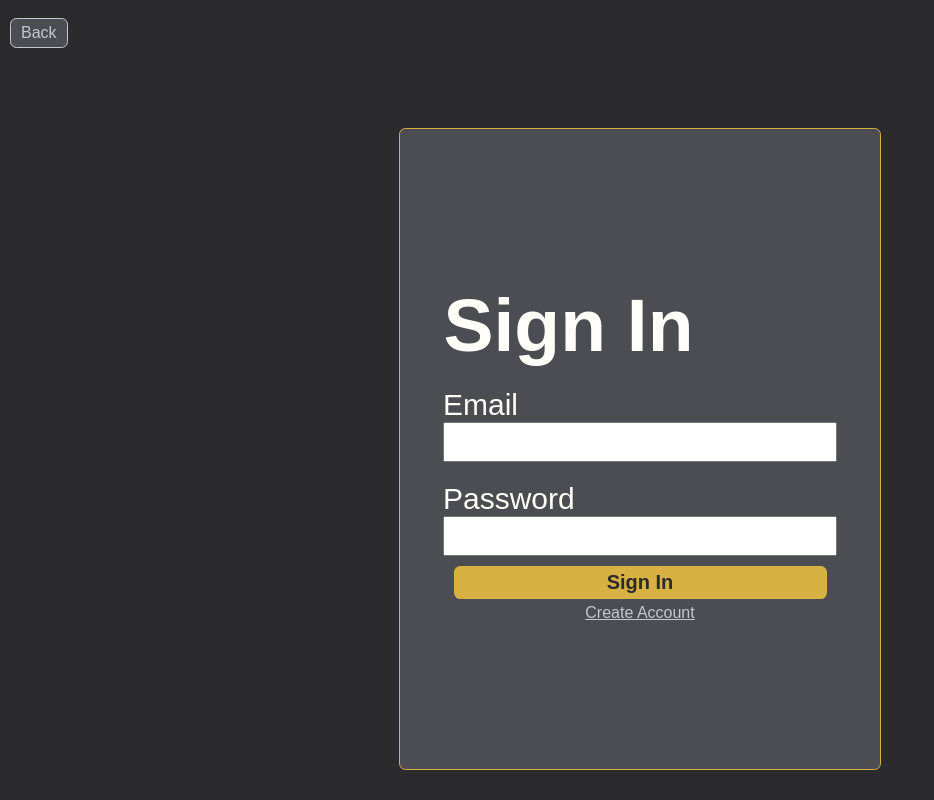
After one commit to GeorgeCooke8809/Coursework_Airline-Booking, a Flask app: page /login in a window 1280 px wide. The commit adds this page. Shown: the whole page, without its empty margins (0-934 px from the left). Run offline with Flask 3, Linux system fonts and the light colour scheme; parts of the project's set-up code (start-up, migrations or seed data) failed here and were passed over.

Commit message:
Finished sign in page

```diff
--- a/frontend/routes/api.py
+++ b/frontend/routes/api.py
@@ -142,7 +142,11 @@ def api_add_airport_staff():
 def api_check_login_details():
     request_dict = request.get_json()
 
+    LOGGER.info(f"Hi")
+
     details_status = check_login_details(request_dict["email"], request_dict["password"])
+
+    LOGGER.info(f"{details_status}")
 
     if details_status is None:
         return jsonify({
@@ -153,6 +157,8 @@ def api_check_login_details():
     session["user_id"] = details_status["id"]
     session["user_type"] = details_status["user_type"]
 
+    LOGGER.info("Hiiguogheruigheruigheruohgerh")
+
     return jsonify({
         "code": 200,
         "message": "",
--- a/frontend/routes/guest_portal.py
+++ b/frontend/routes/guest_portal.py
@@ -6,3 +6,10 @@ LOGGER = logging.getLogger(__name__)
 guest_portal = Blueprint("pages", __name__)
 
 LOGGER.info("Website blueprint created")
+
+# !=============== Login ===============
+@guest_portal.route("/login", methods = ["GET"])
+def admin_page():
+    return render_template(
+        "login.html",
+    )
--- a/frontend/static/css/style.css
+++ b/frontend/static/css/style.css
@@ -1,6 +1,7 @@
 /* ! Global Styling */
 :root {
     --cta-colour: #D7B142;
+    --cta-colour-secondary: #c7a336;
 
     --light-bg: #FFFDF7;
     --dark-bg: #2B2B2E;
@@ -23,12 +24,43 @@ body {
     background-color: var(--light-bg);
 
     padding: 0px 10px;
+    margin: 0px;
+
+    min-height: 100vh;
+}
+
+.dark-bg-body {
+    background-color: var(--dark-bg);
 }
 
 button {
     border-radius: var(--standard-border-radius);
     border-style: solid;
     border-width: 1px;
+
+    height: fit-content;
+    width: fit-content;
+
+    padding: 5px 10px;
+
+    font-family: var(--primary-font-family);
+
+    cursor: pointer;
+}
+
+.link-button-dark {
+    border-radius: var(--standard-border-radius);
+    border-style: solid;
+    border-width: 1px;
+
+    background-color: var(--dark-lvl-2);
+    border-color: var(--dark-lvl-3);
+
+    color: var(--dark-lvl-3);
+
+    text-decoration: none;
+
+    font-family: var(--secondary-font-family);
 
     height: fit-content;
     width: fit-content;
@@ -96,7 +128,7 @@ button {
 }
 
 .nav-bar-spacer {
-    height: 75px;
+    height: 85px;
 }
 
 .search-bar {
@@ -187,8 +219,26 @@ button {
     color: white;
 }
 
+.centre-content {
+    display: flex;
+    flex-direction: column;
+    justify-content: center;
+    align-items: center;
+}
+
+.left-align {
+    margin-right: auto;
+}
+
+.subtle-link-dark-bg {
+    color: var(--dark-lvl-3);
+    padding: 5px;
+}
+
 
 /* ! Specific Styling */
+
+/* Admin page */
 
 #admin-page-layout {
     display: flex;
@@ -279,6 +329,7 @@ button {
 }
 
 #admin-users-list-container {
+    /* TODO: This can be adapted to be used globally */
     border-style: solid;
     border-width: 2px;
     border-radius: var(--standard-border-radius);
@@ -317,3 +368,79 @@ button {
 #add-staff-airport-label {
     display: none;
 }
+
+/* Login Page */
+#login-container {
+    display: flex;
+    flex-direction: column;
+    justify-content: center;
+    align-items: center;
+
+    width: 30rem;
+    height: 40rem;
+
+    margin: auto;
+    margin-top: 10vh;
+
+    background-color: var(--dark-lvl-2);
+
+    border-style: solid;
+    border-radius: var(--standard-border-radius);
+    border-color: var(--cta-colour);
+    border-width: 1px;
+}
+
+#login-container label {
+    display: flex;
+    flex-direction: column;
+
+    color: var(--light-bg);
+    margin: 10px;
+
+    font-size: 30px;
+}
+
+#login-container label input {
+    display: flex;
+    flex-direction: column;
+
+    width: 100%;
+
+    margin: 0px;
+    box-sizing: border-box;
+
+    font-size: 30px;
+}
+
+#login-container h1 {
+    color: var(--light-bg);
+
+    justify-content: left;
+
+    font-family: var(--primary-font-family);
+    width: 393px;
+    font-size: 75px;
+    margin: 10px;
+}
+
+#sign-in-button {
+    all: unset;
+    cursor: pointer;
+
+    text-align: center;
+
+    width: 373px;
+    padding: 5px;
+    box-sizing: border-box;
+
+    font-family: var(--primary-font-family);
+    font-size: 20px;
+    font-weight: bold;
+
+    background-color: var(--cta-colour);
+
+    color: var(--dark-bg);
+
+    border-radius: var(--standard-border-radius);
+    border-color: var(--cta-colour-secondary);
+}
--- a/frontend/static/js/scripts.js
+++ b/frontend/static/js/scripts.js
@@ -1,3 +1,5 @@
+// ! Global functions
+
 const airline_types = ["support", "admin", "operations"]
 const airport_types = ["gate", "check-in"]
 
@@ -31,6 +33,11 @@ async function toggleModal(modal_id) { // Toggles the visibility of the given mo
     }
 
 }
+
+
+// ! Page specific functions
+
+// Admin Portal
 
 async function adminAddStaffTypeChange() { // Toggles if the phone or airport ICAO entry is visible
     event.preventDefault()
@@ -106,3 +113,43 @@ async function addStaffUser() {
         flashMessage(response_json.message)
     }
 }
+
+// Login
+async function login() {
+    event.preventDefault()
+
+    let email = document.querySelector("#email").value
+    let password = document.querySelector("#password").value
+
+    let response = await fetch("/api/check-login", {
+        method: "POST",
+        headers: { "Content-Type": "application/json" },
+        body: JSON.stringify({
+            "email": email,
+            "password": password
+        })
+    })
+
+    let response_json = await response.json()
+
+    if (response_json.code == 200) {
+        if (response_json.page == "guest") {
+            console.log("Redirecting to guest page") // TODO: Make login redirect to guest page
+        } else if (response_json.page == "support") {
+            console.log("Redirecting to customer support page") // TODO: Make login redirect to customer support page
+        } else if (response_json.page == "operations") {
+            console.log("Redirecting to flight operations manager portal") // TODO: Make login redirect to flight operations page
+        } else if (response_json.page == "admin") {
+            console.log("Redirecting to admin portal")
+            window.location.replace("/employee/admin")
+        } else if (response_json.page == "gate") {
+            console.log("Redirecting to gate agent portal") // TODO: Make login redirect to gate agent page
+        } else if (response_json.page == "check-in") {
+            console.log("Redirecting to check-in agent portal") // TODO: Make login redirect to check-in agent page
+        }
+    }
+    else {
+        console.log("Information incorrect, flashing error.")
+        flashMessage(response_json.message)
+    }
+}
--- /dev/null
+++ b/frontend/templates/login.html
@@ -0,0 +1,38 @@
+<!DOCTYPE html>
+<html lang="en">
+
+<head>
+    <meta charset="UTF-8">
+    <meta name="viewport" content="width=device-width, initial-scale=1.0">
+    <title>Infinity Airways - Login</title>
+
+    <link rel="stylesheet" type="text/css" href="{{ url_for('static', filename='css/style.css') }}">
+    <link rel="shortcut icon" type="image/x-icon" href="{{ url_for('static', filename='img/favicon.ico') }}">
+    <script defer src="{{ url_for('static', filename='js/scripts.js') }}"></script>
+</head>
+
+<body class="dark-bg-body centre-content">
+    <br>
+    <a class="link-button-dark left-align" href="/">Back</a>
+
+    <form id="login-container" onsubmit="login()">
+        <h1>Sign In</h1>
+        <label>
+            Email
+            <input type="email" id="email">
+        </label>
+
+        <label>
+            Password
+            <input type="password" id="password">
+        </label>
+
+        <input type="submit" value="Sign In" id="sign-in-button">
+
+        <a href="/create-new-account" class="subtle-link-dark-bg">Create Account</a>
+    </form>
+
+    <div id="flash-container"></div>
+</body>
+
+</html>
```
Also changed, not shown: frontend/app.py (+1 -0 lines).
